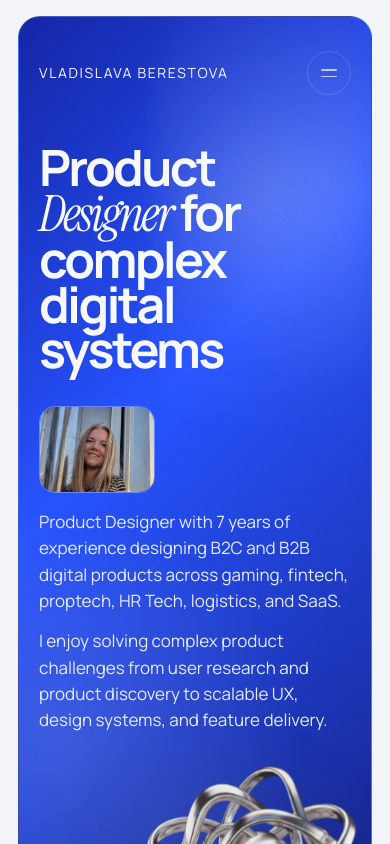
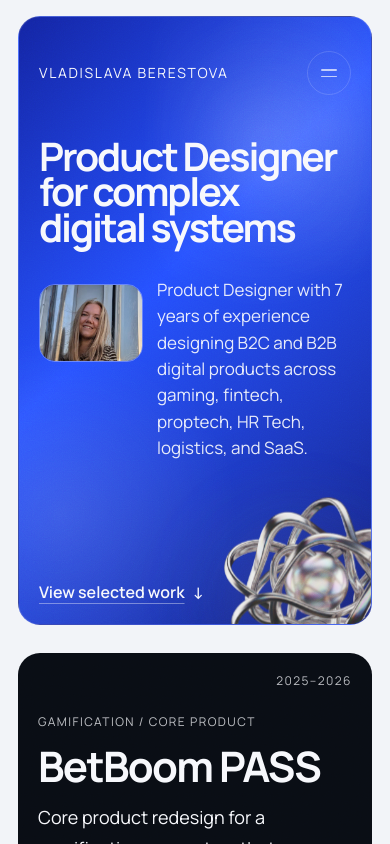
Before and after one commit to vberestova95-alt/portfolio-codex2, a React (Vite) app: page / in a window 390 px wide. Shown: the top 844 px of the page. Built offline with nearby package versions, Linux system fonts and the light colour scheme.

Commit message:
feat: refine mobile layouts and responsive project stack

```diff
--- /dev/null
+++ b/src/lib/workStack.js
@@ -0,0 +1,60 @@
+/*
+ * Pin point for the sticky case cards.
+ *
+ * Each card pins a little lower than the one before it, so the pinned ones
+ * peek out above the card sliding over them. That only works while a card is
+ * shorter than the screen: a sticky element pins by its top edge, so a card
+ * taller than the viewport would stop with its bottom still off screen, and the
+ * next card would cover that strip before it had ever been seen. On a phone the
+ * cards run close to the full screen height, so this is the common case there.
+ *
+ * For those cards the pin point is lifted — negative if need be — until the
+ * card's bottom edge lands just inside the viewport. The card then scrolls all
+ * the way through before it stops, and the stack forms on its lower edge.
+ */
+
+const BOTTOM_CLEARANCE = 12; // px left under a tall card once it has pinned
+
+export function attachWorkStack(stack) {
+  if (!stack) {
+    return undefined;
+  }
+
+  let frame = null;
+
+  const update = () => {
+    frame = null;
+    const viewport = window.innerHeight;
+
+    stack.querySelectorAll('.work-card').forEach((card) => {
+      // Reset first, so the natural offset is read rather than the last override.
+      card.style.removeProperty('--stack-top');
+      const natural = parseFloat(getComputedStyle(card).top) || 0;
+      const fit = viewport - card.offsetHeight - BOTTOM_CLEARANCE;
+
+      if (fit < natural) {
+        card.style.setProperty('--stack-top', `${Math.round(fit)}px`);
+      }
+    });
+  };
+
+  const schedule = () => {
+    if (frame === null) {
+      frame = requestAnimationFrame(update);
+    }
+  };
+
+  // Card heights change as images load and fonts swap, not only on resize.
+  const observer = new ResizeObserver(schedule);
+  stack.querySelectorAll('.work-card').forEach((card) => observer.observe(card));
+  window.addEventListener('resize', schedule);
+  update();
+
+  return () => {
+    observer.disconnect();
+    window.removeEventListener('resize', schedule);
+    if (frame !== null) {
+      cancelAnimationFrame(frame);
+    }
+  };
+}
--- a/src/pages/HomePage.jsx
+++ b/src/pages/HomePage.jsx
@@ -10,6 +10,7 @@
 import { SiteFooter } from '../components/SiteFooter.jsx';
 import { attachHeroObject } from '../lib/heroObject.js';
 import { attachShotTrail } from '../lib/shotTrail.js';
+import { attachWorkStack } from '../lib/workStack.js';
 
 // Keep the section in code, but hidden until the copy is rewritten.
 const SHOW_ACHIEVEMENTS_SECTION = false;
@@ -218,8 +219,10 @@
 }) {
   const heroRef = useRef(null);
   const objectRef = useRef(null);
+  const stackRef = useRef(null);
 
   useEffect(() => attachHeroObject(heroRef.current, objectRef.current), []);
+  useEffect(() => attachWorkStack(stackRef.current), []);
 
   return (
     <div className="home-page">
@@ -235,9 +238,10 @@
           <div className="hero-panel__grid">
             <div className="hero-panel__copy">
               <h1>
-                Product <span className="serif-accent">Designer</span> for
-                <br />
-                complex digital systems
+                Product <span className="serif-accent">Designer</span>
+                <br className="hero-br--mobile" /> for
+                <br className="hero-br--desktop" /> complex
+                <br className="hero-br--mobile" /> digital systems
               </h1>
 
               <div className="hero-panel__intro">
@@ -259,6 +263,11 @@
           <div className="hero-panel__object" aria-hidden="true">
             <img ref={objectRef} src={editorialObject} alt="" />
           </div>
+
+          <a className="hero-panel__next" href="#work">
+            <span className="hero-panel__next-label">View selected work</span>{' '}
+            <span aria-hidden="true">↓</span>
+          </a>
 
           {SHOW_CLIENT_LOGOS ? (
             <div className="hero-panel__footer">
@@ -282,7 +291,7 @@
       </section>
 
       <section className="section home-shell" id="work">
-        <div className="work-stack">
+        <div className="work-stack" ref={stackRef}>
           {cases.map((item, index) => (
             <WorkCard key={item.id} item={item} index={index} total={cases.length} />
           ))}
--- a/src/styles/global.css
+++ b/src/styles/global.css
@@ -545,6 +545,16 @@
   gap: 14px;
 }
 
+/* The headline breaks differently on a phone — see the mobile block. */
+.hero-br--mobile {
+  display: none;
+}
+
+/* Phone only — see the mobile block. */
+.hero-panel__next {
+  display: none;
+}
+
 .client-band,
 .home-footer__links {
   display: flex;
@@ -1118,12 +1128,38 @@
   }
 }
 
+/*
+ * The cards stack at every width. `--stack-top` is set from script only for a
+ * card taller than the screen, which has to pin by its bottom edge instead —
+ * see lib/workStack.js.
+ */
+.work-stack {
+  gap: 0;
+  padding-bottom: 16vh;
+}
+
+.work-card {
+  position: sticky;
+  top: var(--stack-top, calc(18px + (var(--stack-index) * 12px)));
+  z-index: calc(10 + var(--stack-index));
+}
+
+.work-card:not(:first-child) {
+  margin-top: -8px;
+}
+
+/* Tighter steps on a phone, where every pixel of peek comes off the card. */
+@media (max-width: 640px) {
+  .work-stack {
+    padding-bottom: 10vh;
+  }
+
+  .work-card {
+    top: var(--stack-top, calc(12px + (var(--stack-index) * 8px)));
+  }
+}
+
 @media (min-width: 901px) {
-  .work-stack {
-    gap: 0;
-    padding-bottom: 16vh;
-  }
-
   /*
    * The next card in the stack slides up over this one, so the bottom strip of
    * every card is covered before it has been read. The content itself is centred
@@ -1131,14 +1167,7 @@
    * that incoming edge — it no longer carries the copy clear on its own.
    */
   .work-card {
-    position: sticky;
-    top: calc(18px + (var(--stack-index) * 12px));
-    z-index: calc(10 + var(--stack-index));
     padding-bottom: clamp(48px, 8vh, 96px);
-  }
-
-  .work-card:not(:first-child) {
-    margin-top: -8px;
   }
 }
 
@@ -2886,15 +2915,87 @@
     padding-top: 34px;
   }
 
+  /*
+   * On a phone the headline leads — the specialism reads first — and the
+   * portrait drops to sit beside the short experience paragraph, so the photo
+   * is tied to the person it describes rather than floating above the title.
+   * The paragraph keeps one left edge to the right of the photo rather than
+   * wrapping back under it.
+   */
+  .hero-panel__grid {
+    padding-top: 24px;
+  }
+
   .hero-panel__intro {
-    grid-template-columns: 1fr;
-    gap: 16px;
-  }
-
-  /* Stacked above the text here, so there is no cap line to align to. */
+    grid-template-columns: auto minmax(0, 1fr);
+    gap: 14px;
+    margin-top: 32px;
+  }
+
+  /* One paragraph is enough on a phone — the experience line carries it. */
+  .hero-panel__lead + .hero-panel__lead {
+    display: none;
+  }
+
+  /*
+   * Three set lines — "Product Designer / for complex / digital systems" — so
+   * the size follows the viewport: the longest line has to fill the measure
+   * without breaking on its own.
+   */
+  .hero-panel h1 {
+    font-size: calc((100vw - 76px) / 8);
+  }
+
+  .hero-br--desktop {
+    display: none;
+  }
+
+  .hero-br--mobile {
+    display: inline;
+  }
+
+  /* Set in the headline's face on a phone — the serif swash crowds a narrow line. */
+  .hero-panel h1 .serif-accent {
+    font-family: inherit;
+    font-style: normal;
+    font-weight: inherit;
+  }
+
+  /* Beside the first paragraph, so it takes the cap-line drop again. */
   .hero-panel__portrait {
-    width: 116px;
-    margin-top: 0;
+    width: 104px;
+  }
+
+  /*
+   * A closing step: text, not a filled button, which would outweigh the
+   * headline. Pinned to the bottom-left corner, opposite the object, so the two
+   * close the panel together. Padded to a 44px target without looking bigger.
+   */
+  .hero-panel__next {
+    position: absolute;
+    z-index: 2;
+    left: 20px;
+    bottom: 10px;
+    display: inline-flex;
+    align-items: center;
+    gap: 8px;
+    min-height: 44px;
+    padding: 10px 0;
+    font-size: 16px;
+    font-weight: 600;
+    color: var(--inverse);
+  }
+
+  /* Underlined on the words only, so the rule stops short of the arrow. */
+  .hero-panel__next-label {
+    text-decoration: underline;
+    text-decoration-color: rgba(247, 248, 252, 0.4);
+    text-underline-offset: 5px;
+    transition: text-decoration-color 160ms ease;
+  }
+
+  .hero-panel__next:hover .hero-panel__next-label {
+    text-decoration-color: currentColor;
   }
 
   /*
@@ -2909,11 +3010,14 @@
     justify-items: center;
   }
 
-  /* Redefining the size re-resolves the clipping margin set above. */
+  /*
+   * A compact accent in the bottom-right corner, cut by both edges, facing the
+   * closing link in the bottom-left one.
+   */
   .hero-panel__object {
-    --object-size: min(72%, 260px);
-
-    margin-right: -8px;
+    --object-size: 60%;
+
+    margin: 12px calc(var(--object-size) * -0.26) calc(var(--object-size) * -0.26 - var(--hero-pad-bottom)) auto;
   }
 
   .work-card h3,
@@ -3389,13 +3493,35 @@
 
 /*
  * At 900px and below the chase is off (see shotTrail.js) and the cluster is
- * parked in the bottom-right corner. The card reserves room for it with
- * padding, so the copy can never run underneath.
+ * parked at the right, between the copy and the footer. The shot layer joins
+ * the flow as a band of its own, so the tags and the link keep the card's floor
+ * and the copy can never run underneath the shots. The band bleeds out through
+ * the card's right padding, so the fan still runs off the edge.
  */
 @media (max-width: 900px) {
   .concept-teaser {
+    --teaser-pad: 28px;
+
     min-height: 0;
-    padding-bottom: clamp(196px, 44vw, 268px);
+    padding: var(--teaser-pad);
+  }
+
+  .concept-teaser__copy {
+    order: 1;
+  }
+
+  .concept-teaser__shots {
+    order: 2;
+    position: relative;
+    inset: auto;
+    height: clamp(196px, 44vw, 268px);
+    margin: 20px calc(var(--teaser-pad) * -1) 0 0;
+    overflow: visible;
+    border-radius: 0;
+  }
+
+  .concept-teaser__footer {
+    order: 3;
   }
 
   .concept-teaser__shots::after {
@@ -3485,13 +3611,20 @@
 }
 
 /*
- * Phones: the tags need the full width for one line, so the artwork moves into
- * a reserved band underneath them instead of sharing the floor.
+ * Phones: the tags need the full width for one line, so they keep the floor on
+ * their own and the artwork moves into the flow above them, at the right.
  */
 @media (max-width: 640px) {
+  .concept-teaser {
+    --teaser-pad: 20px;
+  }
+
   .editorial-card--practice {
     min-height: 0;
-    padding-bottom: clamp(186px, 56vw, 250px);
+  }
+
+  .editorial-card--practice .editorial-card__copy {
+    margin-bottom: 0;
   }
 
   .editorial-card--practice .editorial-card__copy {
@@ -3502,11 +3635,20 @@
     padding-right: 0;
   }
 
-  /* Offsets in pixels, not percentages: the card runs very tall on phones, so a
-     percentage bleed would slice the artwork in half. */
+  /* In flow, pushed out through the right padding so it still bleeds off the edge. */
   .editorial-card__graphic {
-    right: -10px;
-    bottom: -12px;
+    order: 1;
+    position: relative;
+    right: auto;
+    bottom: auto;
+    align-self: flex-end;
     width: min(48%, 194px);
-  }
-}
+    margin: 12px -20px 0 0;
+  }
+
+  .editorial-card--practice .editorial-card__tools {
+    order: 2;
+    margin-top: 0;
+    padding-top: 12px;
+  }
+}
```
